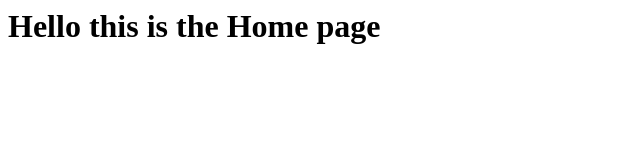
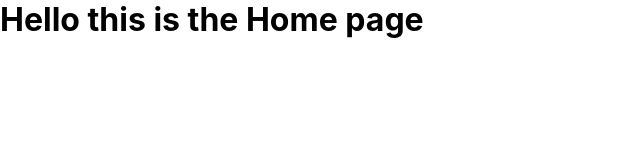
Before and after one commit to JulesdeCube/EpiCompanion, an Electron app: page app/page/home/home.html in a window 800 px wide. Shown: the whole page, without its empty margins (0-640 px from the left). Drawn offline with Linux system fonts and the light colour scheme.

Commit message:
add font to basic + add basic.css to sub app

```diff
--- a/app/page/home/home.html
+++ b/app/page/home/home.html
@@ -1 +1,2 @@
+<link rel="stylesheet" href="../../../basic.css">
 <h1>Hello this is the Home page</h1>
--- a/basic.css
+++ b/basic.css
@@ -3,6 +3,7 @@ html,
 body {
   background-color: rgb(0, 0, 0, 0);
   font-size: 16px;
+  font-family: -apple-system, BlinkMacSystemFont, 'Segoe UI', Roboto, Oxygen, Ubuntu, Cantarell, 'Open Sans', 'Helvetica Neue', sans-serif;
 }
 
 * {
--- a/main.js
+++ b/main.js
@@ -19,4 +19,4 @@ function createWindow () {
   win.webContents.openDevTools();
 }
 
-electron.app.on('ready', createWindow)
+electron.app.on('ready', createWindow);
```
Also changed, not shown: app/page/calendar/calendar.html (+1 -0 lines), app/page/document/document.html (+1 -0 lines), app/page/message/message.html (+1 -0 lines).
